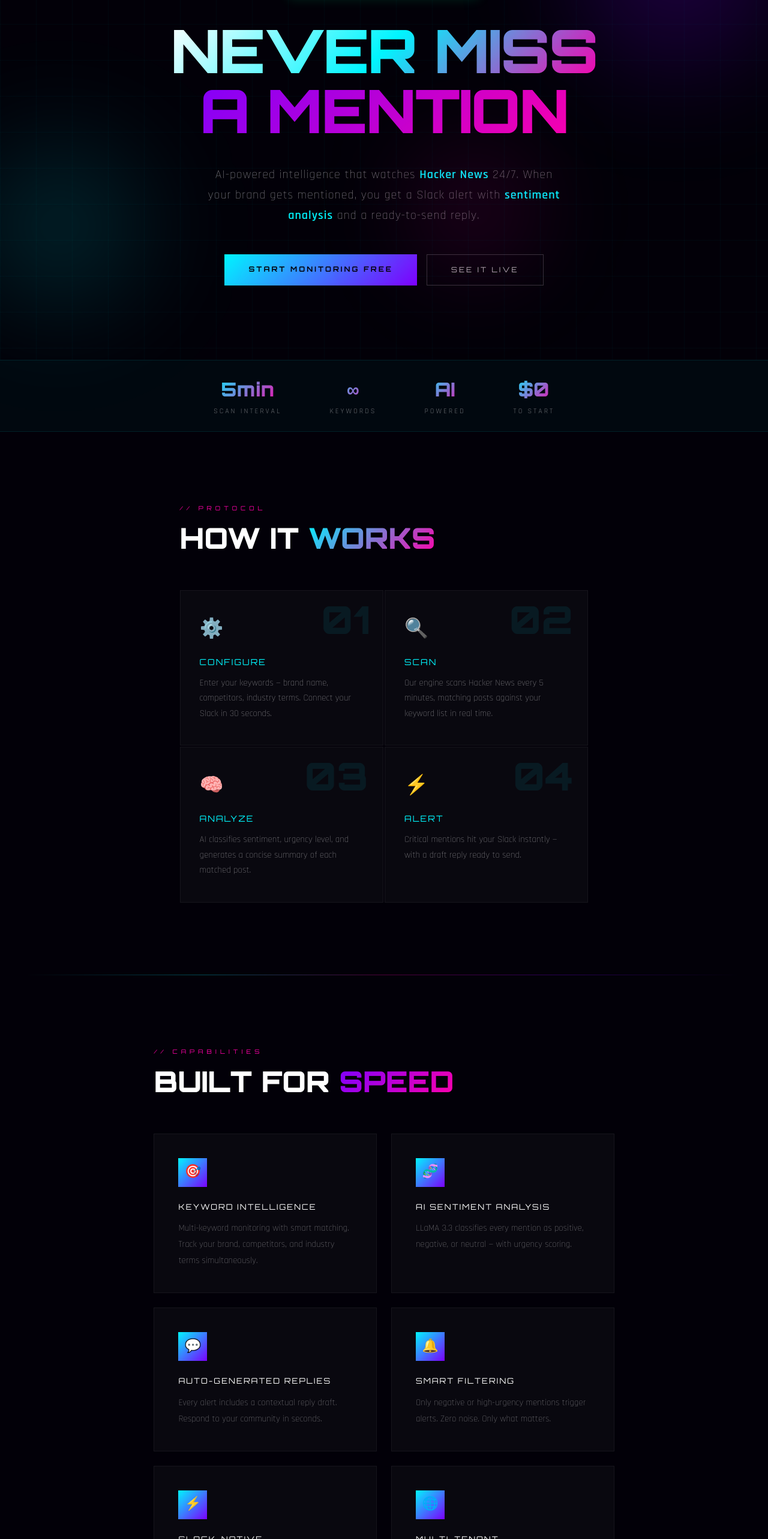
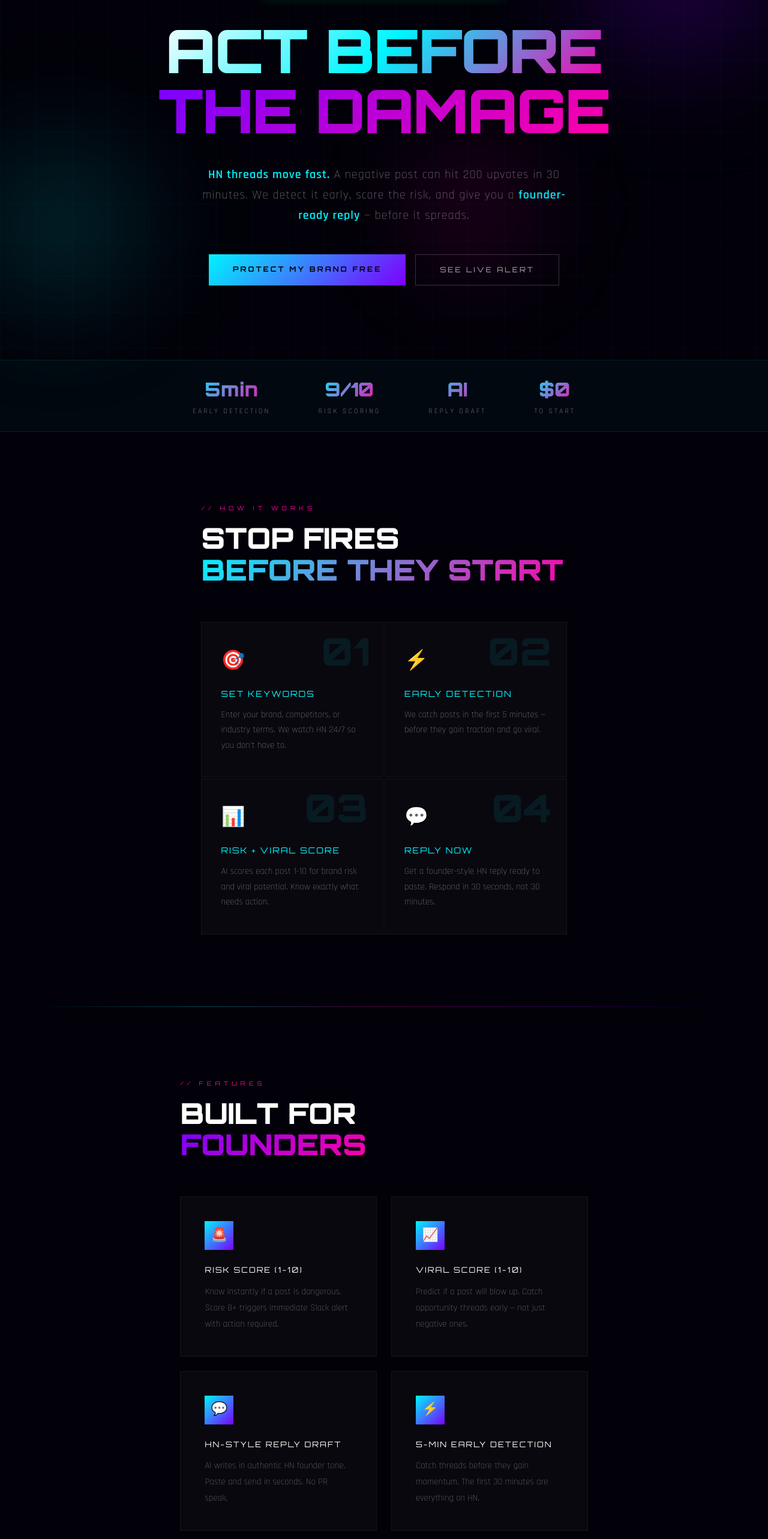
Before and after one commit to hmm-sass/hn-monitor, a Next.js app: page / in a window 1280 px wide. Shown: the part 200-2766 px from the top of the page at 60% size. Built offline with nearby package versions, Linux system fonts and the light colour scheme.

Commit message:
action landing page

```diff
--- a/app/page.tsx
+++ b/app/page.tsx
@@ -63,7 +63,7 @@ export default function Home() {
         .hero h1{font-family:'Orbitron',monospace;font-size:clamp(40px,8vw,100px);font-weight:900;line-height:1;letter-spacing:-2px;margin-bottom:8px;}
         .line1{background:linear-gradient(135deg,#fff 0%,var(--cyan) 50%,var(--magenta) 100%);-webkit-background-clip:text;-webkit-text-fill-color:transparent;display:block;}
         .line2{background:linear-gradient(135deg,var(--violet) 0%,var(--magenta) 100%);-webkit-background-clip:text;-webkit-text-fill-color:transparent;display:block;}
-        .hero-sub{font-size:20px;font-weight:300;color:rgba(255,255,255,0.5);max-width:600px;margin:32px auto 48px;line-height:1.7;letter-spacing:1px;}
+        .hero-sub{font-size:20px;font-weight:300;color:rgba(255,255,255,0.5);max-width:620px;margin:32px auto 48px;line-height:1.7;letter-spacing:1px;}
         .hero-sub strong{color:var(--cyan);font-weight:600;}
         .hero-actions{display:flex;gap:16px;justify-content:center;flex-wrap:wrap;}
         .btn-primary{font-family:'Orbitron',monospace;font-size:12px;letter-spacing:3px;padding:16px 40px;background:linear-gradient(135deg,var(--cyan),var(--violet));color:var(--bg);text-decoration:none;font-weight:700;text-transform:uppercase;transition:all 0.3s;}
@@ -101,12 +101,17 @@ export default function Home() {
         .slack-time{font-size:11px;color:rgba(255,255,255,0.3);}
         .alert-badge{display:inline-block;background:rgba(255,0,0,0.15);border:1px solid rgba(255,60,60,0.4);color:#ff6060;font-size:11px;letter-spacing:2px;padding:3px 10px;font-family:'Orbitron',monospace;margin-bottom:12px;}
         .slack-field{display:flex;gap:12px;margin-bottom:8px;font-size:14px;}
-        .slack-key{color:rgba(255,255,255,0.4);min-width:100px;}
+        .slack-key{color:rgba(255,255,255,0.4);min-width:120px;}
         .slack-val{color:#fff;}
         .slack-val.negative{color:#ff6060;}
         .slack-val.high{color:#ffaa00;}
         .slack-val.link{color:var(--cyan);}
+        .score-bar{display:flex;align-items:center;gap:8px;font-size:14px;margin-bottom:8px;}
+        .score-label{color:rgba(255,255,255,0.4);min-width:120px;}
+        .score-fill{color:var(--magenta);}
+        .score-num{color:#fff;font-family:'Orbitron',monospace;font-size:12px;}
         .slack-draft{margin-top:16px;padding:16px;background:rgba(0,245,255,0.04);border-left:2px solid var(--cyan);font-size:14px;color:rgba(255,255,255,0.6);line-height:1.6;}
+        .action-now{margin-top:12px;padding:10px 16px;background:rgba(255,0,0,0.1);border:1px solid rgba(255,60,60,0.3);color:#ff6060;font-family:'Orbitron',monospace;font-size:11px;letter-spacing:2px;display:inline-block;}
         .pricing{display:grid;grid-template-columns:repeat(auto-fit,minmax(260px,1fr));gap:2px;max-width:900px;margin:0 auto;}
         .plan{background:rgba(255,255,255,0.03);border:1px solid rgba(255,255,255,0.05);padding:48px 36px;transition:all 0.3s;position:relative;}
         .plan.featured{border-color:rgba(0,245,255,0.3);background:rgba(0,245,255,0.03);}
@@ -141,24 +146,24 @@ export default function Home() {
         <div className="orb orb-1"></div>
         <div className="orb orb-2"></div>
         <div className="orb orb-3"></div>
-        <div className="hero-badge">● LIVE MONITORING ACTIVE</div>
+        <div className="hero-badge">⚡ RESPOND BEFORE IT GOES VIRAL</div>
         <h1>
-          <span className="line1">NEVER MISS</span>
-          <span className="line2">A MENTION</span>
+          <span className="line1">ACT BEFORE</span>
+          <span className="line2">THE DAMAGE</span>
         </h1>
         <p className="hero-sub">
-          AI-powered intelligence that watches <strong>Hacker News</strong> 24/7.
-          When your brand gets mentioned, you get a Slack alert with{" "}
-          <strong>sentiment analysis</strong> and a ready-to-send reply.
+          <strong>HN threads move fast.</strong> A negative post can hit 200 upvotes in 30 minutes.
+          We detect it early, score the risk, and give you a{" "}
+          <strong>founder-ready reply</strong> — before it spreads.
         </p>
         <div className="hero-actions">
-          <a href="/register" className="btn-primary">Start Monitoring Free</a>
-          <a href="#demo" className="btn-secondary">See It Live</a>
+          <a href="/register" className="btn-primary">Protect My Brand Free</a>
+          <a href="#demo" className="btn-secondary">See Live Alert</a>
         </div>
       </section>
 
       <div className="stats-bar">
-        {[["5min","Scan Interval"],["∞","Keywords"],["AI","Powered"],["$0","To Start"]].map(([n,l])=>(
+        {[["5min","Early Detection"],["9/10","Risk Scoring"],["AI","Reply Draft"],["$0","To Start"]].map(([n,l])=>(
           <div key={l} style={{textAlign:"center"}}>
             <div className="stat-num">{n}</div>
             <div className="stat-label">{l}</div>
@@ -167,14 +172,14 @@ export default function Home() {
       </div>
 
       <section className="section">
-        <div className="section-label">// Protocol</div>
-        <h2 className="section-title">HOW IT <span style={{background:"linear-gradient(135deg,var(--cyan),var(--magenta))",WebkitBackgroundClip:"text",WebkitTextFillColor:"transparent"}}>WORKS</span></h2>
+        <div className="section-label">// How It Works</div>
+        <h2 className="section-title">STOP FIRES<br/><span style={{background:"linear-gradient(135deg,var(--cyan),var(--magenta))",WebkitBackgroundClip:"text",WebkitTextFillColor:"transparent"}}>BEFORE THEY START</span></h2>
         <div className="steps reveal">
           {[
-            ["⚙️","01","Configure","Enter your keywords — brand name, competitors, industry terms. Connect your Slack in 30 seconds."],
-            ["🔍","02","Scan","Our engine scans Hacker News every 5 minutes, matching posts against your keyword list in real time."],
-            ["🧠","03","Analyze","AI classifies sentiment, urgency level, and generates a concise summary of each matched post."],
-            ["⚡","04","Alert","Critical mentions hit your Slack instantly — with a draft reply ready to send."]
+            ["🎯","01","Set Keywords","Enter your brand, competitors, or industry terms. We watch HN 24/7 so you don't have to."],
+            ["⚡","02","Early Detection","We catch posts in the first 5 minutes — before they gain traction and go viral."],
+            ["📊","03","Risk + Viral Score","AI scores each post 1-10 for brand risk and viral potential. Know exactly what needs action."],
+            ["💬","04","Reply Now","Get a founder-style HN reply ready to paste. Respond in 30 seconds, not 30 minutes."]
           ].map(([icon,num,title,desc])=>(
             <div className="step" key={num as string}>
               <div className="step-num">{num}</div>
@@ -189,16 +194,16 @@ export default function Home() {
       <div className="divider"></div>
 
       <section className="section">
-        <div className="section-label">// Capabilities</div>
-        <h2 className="section-title">BUILT FOR <span style={{background:"linear-gradient(135deg,var(--violet),var(--magenta))",WebkitBackgroundClip:"text",WebkitTextFillColor:"transparent"}}>SPEED</span></h2>
+        <div className="section-label">// Features</div>
+        <h2 className="section-title">BUILT FOR<br/><span style={{background:"linear-gradient(135deg,var(--violet),var(--magenta))",WebkitBackgroundClip:"text",WebkitTextFillColor:"transparent"}}>FOUNDERS</span></h2>
         <div className="features reveal">
           {[
-            ["🎯","Keyword Intelligence","Multi-keyword monitoring with smart matching. Track your brand, competitors, and industry terms simultaneously."],
-            ["🧬","AI Sentiment Analysis","LLaMA 3.3 classifies every mention as positive, negative, or neutral — with urgency scoring."],
-            ["💬","Auto-Generated Replies","Every alert includes a contextual reply draft. Respond to your community in seconds."],
-            ["🔔","Smart Filtering","Only negative or high-urgency mentions trigger alerts. Zero noise. Only what matters."],
-            ["⚡","Slack-Native","Alerts land directly in your existing Slack workspace. No new dashboards to check."],
-            ["🌐","Multi-Tenant","Each team gets their own isolated monitoring setup. Your data, completely private."]
+            ["🚨","Risk Score (1-10)","Know instantly if a post is dangerous. Score 8+ triggers immediate Slack alert with action required."],
+            ["📈","Viral Score (1-10)","Predict if a post will blow up. Catch opportunity threads early — not just negative ones."],
+            ["💬","HN-Style Reply Draft","AI writes in authentic HN founder tone. Paste and send in seconds. No PR speak."],
+            ["⚡","5-Min Early Detection","Catch threads before they gain momentum. The first 30 minutes are everything on HN."],
+            ["🥊","Competitor Radar","Monitor what HN says about your competitors. Turn their bad press into your opportunity."],
+            ["🔔","Slack-Native Alerts","Zero new dashboards. Alerts with full context land directly in your team Slack."]
           ].map(([icon,title,desc])=>(
             <div className="feature" key={title as string}>
               <div className="feature-icon">{icon}</div>
@@ -212,25 +217,27 @@ export default function Home() {
       <section style={{padding:"120px 40px",position:"relative",zIndex:1}} id="demo">
         <div style={{textAlign:"center",marginBottom:60}}>
           <div className="section-label" style={{display:"inline-block"}}>// Live Alert Sample</div>
-          <h2 className="section-title" style={{marginBottom:0}}>WHAT YOUR <span style={{background:"linear-gradient(135deg,var(--green),var(--cyan))",WebkitBackgroundClip:"text",WebkitTextFillColor:"transparent"}}>SLACK GETS</span></h2>
+          <h2 className="section-title" style={{marginBottom:0}}>WHAT HITS<br/><span style={{background:"linear-gradient(135deg,var(--green),var(--cyan))",WebkitBackgroundClip:"text",WebkitTextFillColor:"transparent"}}>YOUR SLACK</span></h2>
         </div>
         <div className="slack-card reveal">
           <div className="slack-header">
-            <div className="slack-avatar">🔔</div>
+            <div className="slack-avatar">⚠️</div>
             <div>
               <div className="slack-name">HN Monitor</div>
-              <div className="slack-time">Today at 3:47 PM</div>
+              <div className="slack-time">Today at 9:14 AM</div>
             </div>
           </div>
-          <div className="alert-badge">🚨 CRITICAL ALERT</div>
-          <div className="slack-field"><span className="slack-key">Sentiment</span><span className="slack-val negative">● Negative</span></div>
-          <div className="slack-field"><span className="slack-key">Urgency</span><span className="slack-val high">▲ High</span></div>
-          <div className="slack-field"><span className="slack-key">Post</span><span className="slack-val">Why I switched away from [YourProduct] after 2 years</span></div>
-          <div className="slack-field"><span className="slack-key">Link</span><span className="slack-val link">news.ycombinator.com/item?id=40291...</span></div>
+          <div className="alert-badge">🚨 POTENTIAL CRISIS — ACT NOW</div>
+          <div className="slack-field"><span className="slack-key">Why it matters</span><span className="slack-val negative">Negative thread gaining traction fast — 120 upvotes in 18 min</span></div>
+          <div className="slack-field"><span className="slack-key">Post</span><span className="slack-val">Why I stopped recommending [YourProduct] to my team</span></div>
+          <div className="slack-field"><span className="slack-key">Age</span><span className="slack-val">18 min old | Upvotes: 120 | Comments: 34</span></div>
+          <div className="score-bar"><span className="score-label">📊 Risk Score</span><span className="score-fill">█████████░</span><span className="score-num">9/10</span></div>
+          <div className="score-bar"><span className="score-label">📈 Viral Score</span><span className="score-fill">████████░░</span><span className="score-num">8/10</span></div>
           <div className="slack-draft">
-            <div style={{color:"var(--cyan)",fontSize:11,letterSpacing:2,marginBottom:8}}>SUGGESTED REPLY</div>
-            Thanks for the honest feedback — onboarding and API docs are areas we are actively improving. Would love to hear more specifics if you are open to it. DM me anytime.
+            <div style={{color:"var(--cyan)",fontSize:11,letterSpacing:2,marginBottom:8}}>💬 SUGGESTED REPLY (HN STYLE)</div>
+            Hey, founder here. This is valid feedback and I want to address it directly. We shipped a breaking change last week without enough notice — that was our mistake. Here is what we are doing to fix it.
           </div>
+          <div className="action-now">⚡ ACTION: RESPOND NOW</div>
         </div>
       </section>
 
@@ -239,7 +246,7 @@ export default function Home() {
       <section className="section">
         <div style={{textAlign:"center",marginBottom:60}}>
           <div className="section-label" style={{display:"inline-block"}}>// Pricing</div>
-          <h2 className="section-title" style={{marginBottom:0}}>SIMPLE <span style={{background:"linear-gradient(135deg,var(--cyan),var(--green))",WebkitBackgroundClip:"text",WebkitTextFillColor:"transparent"}}>PRICING</span></h2>
+          <h2 className="section-title" style={{marginBottom:0}}>SIMPLE<br/><span style={{background:"linear-gradient(135deg,var(--cyan),var(--green))",WebkitBackgroundClip:"text",WebkitTextFillColor:"transparent"}}>PRICING</span></h2>
         </div>
         <div className="pricing reveal">
           <div className="plan">
@@ -247,7 +254,10 @@ export default function Home() {
             <div className="plan-price">$0</div>
             <div className="plan-period">/ forever</div>
             <ul className="plan-features">
-              <li>1 keyword</li><li>100 alerts / month</li><li>Slack integration</li><li>AI sentiment analysis</li>
+              <li>3 keywords</li>
+              <li>100 alerts / month</li>
+              <li>Risk + Viral scoring</li>
+              <li>Slack integration</li>
             </ul>
             <a href="/register" className="plan-btn">Get Started</a>
           </div>
@@ -256,7 +266,11 @@ export default function Home() {
             <div className="plan-price">$29</div>
             <div className="plan-period">/ month</div>
             <ul className="plan-features">
-              <li>10 keywords</li><li>Unlimited alerts</li><li>Slack + Email</li><li>AI reply drafts</li><li>Priority support</li>
+              <li>20 keywords</li>
+              <li>Unlimited alerts</li>
+              <li>HN reply drafts</li>
+              <li>Competitor radar</li>
+              <li>Priority support</li>
             </ul>
             <a href="/register" className="plan-btn">Start Free Trial</a>
           </div>
@@ -265,7 +279,11 @@ export default function Home() {
             <div className="plan-price">$79</div>
             <div className="plan-period">/ month</div>
             <ul className="plan-features">
-              <li>Unlimited keywords</li><li>Unlimited alerts</li><li>Reddit + HN + Twitter</li><li>Team dashboard</li><li>API access</li>
+              <li>Unlimited keywords</li>
+              <li>Reddit + HN + Twitter</li>
+              <li>Team dashboard</li>
+              <li>API access</li>
+              <li>Custom alerts</li>
             </ul>
             <a href="/register" className="plan-btn">Go Pro</a>
           </div>
@@ -273,14 +291,14 @@ export default function Home() {
       </section>
 
       <section className="cta-section">
-        <h2>START MONITORING<br/>YOUR BRAND NOW</h2>
-        <p>Set up in 2 minutes. No credit card required.</p>
-        <a href="/register" className="btn-primary" style={{fontSize:14,padding:"20px 60px"}}>Launch Free Monitor</a>
+        <h2>ONE BAD HN THREAD<br/>CAN COST YOU THOUSANDS</h2>
+        <p>Set up in 2 minutes. Free forever. No credit card.</p>
+        <a href="/register" className="btn-primary" style={{fontSize:14,padding:"20px 60px"}}>Protect My Brand Now</a>
       </section>
 
       <footer>
         <div className="logo">HN_MONITOR</div>
-        <p>© 2025 HN Monitor. All systems operational.</p>
+        <p>© 2025 HN Monitor. Built for founders who move fast.</p>
       </footer>
     </>
   );
```
